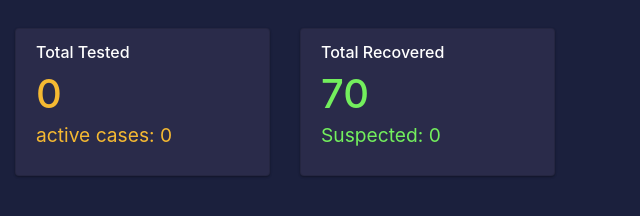
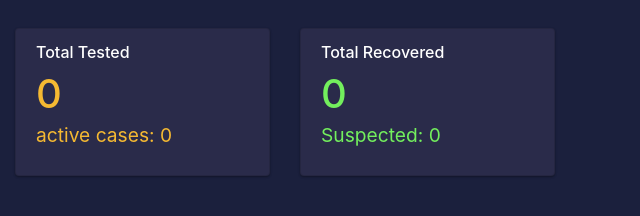
Before and after one commit to Irushan22/covide-19, a plain HTML site: page index.html in a window 1280 px wide. Shown: the part 150-366 px from the top of the page, 640-1280 px from the left. Drawn offline with nearby package versions, Linux system fonts and the light colour scheme; no server answers.

Commit message:
Update index.html

```diff
--- a/index.html
+++ b/index.html
@@ -52,7 +52,7 @@
           <div class="card">
             <div class="card-body">
               <h6 class="card-subtitle mb-2">Total Recovered</h6>
-              <h5 id="local_recovered" class="card-title count" style="color: #73ef5d;">70</h5>
+              <h5 id="local_recovered" class="card-title count" style="color: #73ef5d;">0</h5>
               <h6 class="card-subtitle mb-2 today-details" style="color: #73ef5d;">Suspected: <span id="suspected" class="count">0</span></h6>
             </div>
           </div>
```
